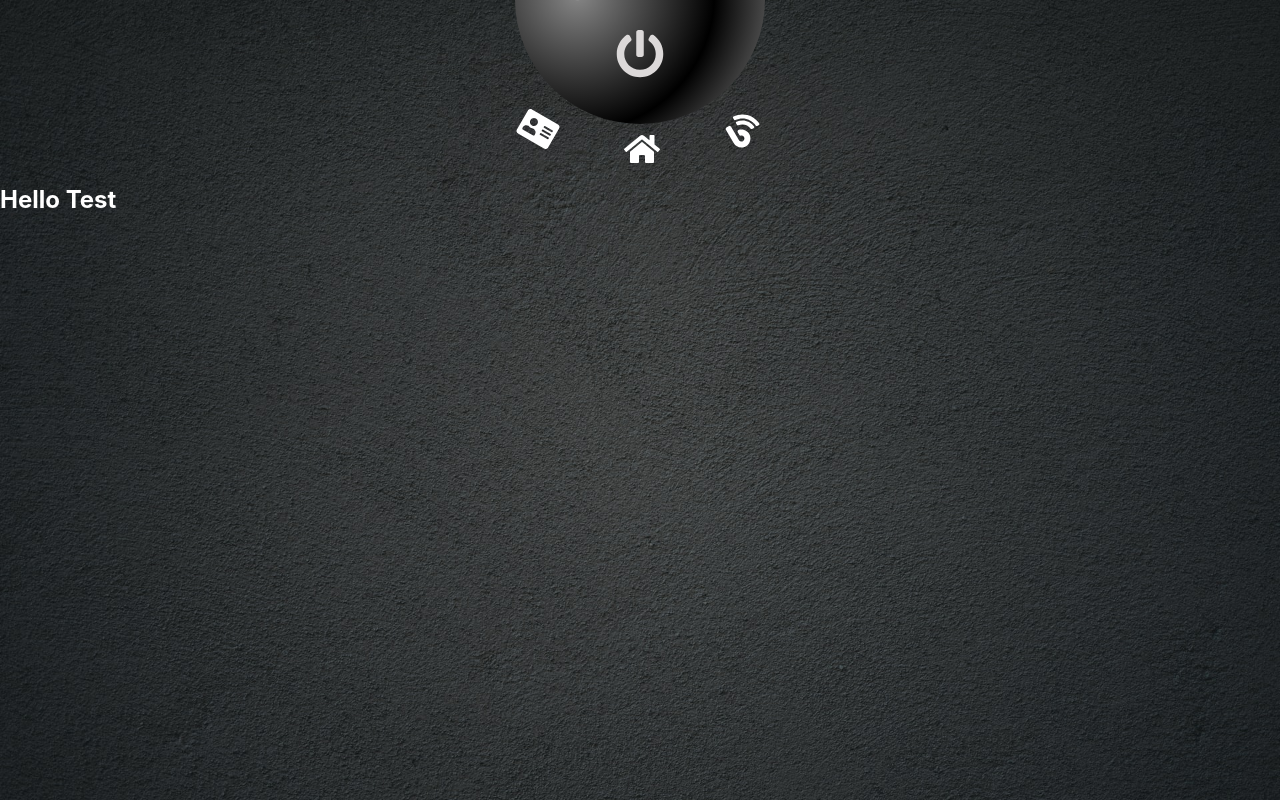
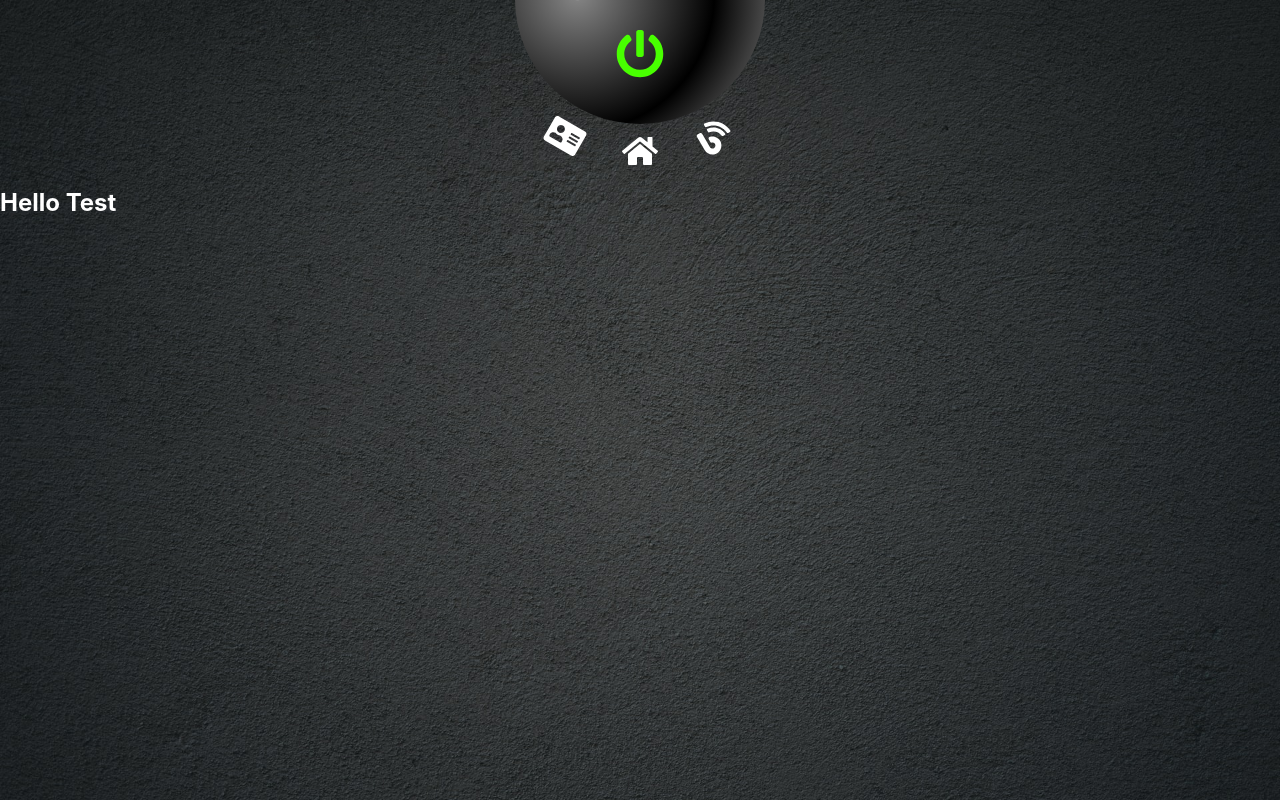
Before and after one commit to lyaegel88/cool-handed-luke, a React (Create React App) app: page / in a window 1280 px wide. Built offline with nearby package versions, Linux system fonts and the light colour scheme.

Commit message:
finished navigation placement

```diff
--- a/src/App.js
+++ b/src/App.js
@@ -1,35 +1,26 @@
-import React from 'react';
+import React, {useState} from 'react';
 import styles from './App.module.scss';
-import Navbar from "./components/Navbar/Navbar";
-import {faHome, faBlog, faAddressCard} from '@fortawesome/free-solid-svg-icons'
-import {FontAwesomeIcon} from "@fortawesome/react-fontawesome";
+import PowerGlobe from "./components/PowerGlobe/PowerGlobe";
+import NavLinks from "./components/NavLinks/NavLinks";
 
 const App = () => {
+    const [powerOn, setPowerOn] = useState(true);
+
+    const handlePowerButtonClick = () => {
+        setPowerOn(!powerOn);
+    }
+
     return (
         <div className={styles.backdrop}>
             <div className={styles.navContainer}>
                 <div className={styles.navLinks}>
-                    <div className={styles.leftContainer}>
-                       {/*Add logo/media icons/some media here later*/}
-                    </div>
+                    {/*Add logo/media icons/some media here later*/}
                 </div>
-                <div className={styles.navLinks}>
-                    <Navbar/>
-                    <div className={styles.navIcons}>
-                        <div>
-                            <div className={styles.aboutContainer}>
-                                <FontAwesomeIcon className={styles.about} icon={faAddressCard} size="2x"/>
-                            </div>
-                        </div>
-                        <div>
-                            <FontAwesomeIcon className={styles.home} icon={faHome} size="2x"/>
-                        </div>
-                        <div>
-                            <div className={styles.blogContainer}>
-                                <FontAwesomeIcon className={styles.blog} icon={faBlog} size="2x"/>
-                            </div>
-                        </div>
-                    </div>
+                <div className={styles.powerGlobe}>
+                    <PowerGlobe
+                        handleOnClick={handlePowerButtonClick}
+                        power={powerOn}/>
+                    {powerOn && <NavLinks />}
                 </div>
                 <div className={styles.navLinks}>
                     {/*Add something here later?*/}
--- a/src/App.module.scss
+++ b/src/App.module.scss
@@ -19,34 +19,6 @@
   flex-grow: 1;
 }
 
-.leftContainer {
-  display: flex;
+.powerGlobe {
+  width: 250px;
 }
-
-.navIcons {
-  display: flex;
-  justify-content: space-evenly;
-  align-items: center;
-}
-
-.home, .about, .blog {
-  color: white;
-}
-
-.home:hover, .about:hover, .blog:hover {
-  color: #00f800
-}
-
-.aboutContainer {
-  position: relative;
-  top: -20px;
-  left: 30px;
-  transform: rotate(30deg);
-}
-
-.blogContainer {
-  position: relative;
-  top: -20px;
-  right: 30px;
-  transform: rotate(-30deg);
-}
--- /dev/null
+++ b/src/components/NavLinks/NavLinks.js
@@ -0,0 +1,26 @@
+import styles from "./NavLinks.module.scss";
+import {FontAwesomeIcon} from "@fortawesome/react-fontawesome";
+import {faAddressCard, faBlog, faHome} from "@fortawesome/free-solid-svg-icons";
+import React from "react";
+
+const NavLinks = () => {
+    return (
+        <React.Fragment>
+            <div>
+                <div className={styles.aboutContainer}>
+                    <FontAwesomeIcon className={styles.about} icon={faAddressCard} size="2x"/>
+                </div>
+            </div>
+            <div className={styles.homeContainer}>
+                <FontAwesomeIcon className={styles.home} icon={faHome} size="2x"/>
+            </div>
+            <div>
+                <div className={styles.blogContainer}>
+                    <FontAwesomeIcon className={styles.blog} icon={faBlog} size="2x"/>
+                </div>
+            </div>
+        </React.Fragment>
+    )
+}
+
+export default NavLinks;
--- /dev/null
+++ b/src/components/NavLinks/NavLinks.module.scss
@@ -0,0 +1,42 @@
+.home, .about, .blog {
+  color: white;
+}
+
+.home:hover, .about:hover, .blog:hover {
+  color: #00f800
+}
+
+.homeContainer {
+  position: absolute;
+  max-width: 36px;
+  margin-left: auto;
+  margin-right: auto;
+  left: 0;
+  right: 0;
+  top: 135px;
+  text-align: center;
+}
+
+.aboutContainer {
+  position: absolute;
+  max-width: 46px;
+  margin-left: auto;
+  margin-right: auto;
+  left: 0;
+  right: 150px;
+  top: 120px;
+  text-align: center;
+  transform: rotate(30deg);
+}
+
+.blogContainer {
+  position: absolute;
+  max-width: 44px;
+  margin-left: auto;
+  margin-right: auto;
+  right: 0;
+  left: 150px;
+  top: 120px;
+  text-align: center;
+  transform: rotate(-30deg);
+}
--- a/src/components/Navbar/Navbar.js
+++ /dev/null
@@ -1,16 +0,0 @@
-import styles from './Navbar.module.scss'
-// import ListItem from "../ListItem/ListItem";
-import { FontAwesomeIcon } from '@fortawesome/react-fontawesome'
-// import { faHome, faAddressCard, faBlog } from '@fortawesome/free-solid-svg-icons'
-import { faPowerOff, faHome} from '@fortawesome/free-solid-svg-icons'
-
-const Navbar = () => {
-    return (
-        <div className={styles.navbar}>
-            <div className={styles.halfCircle} />
-            <FontAwesomeIcon className={styles.icon} icon={faPowerOff} size="3x"/>
-        </div>
-    )
-}
-
-export default Navbar;
--- /dev/null
+++ b/src/components/PowerGlobe/PowerGlobe.js
@@ -0,0 +1,19 @@
+import styles from './PowerGlobe.module.scss'
+import { FontAwesomeIcon } from '@fortawesome/react-fontawesome'
+import { faPowerOff} from '@fortawesome/free-solid-svg-icons'
+
+const PowerGlobe = props => {
+    const color = props.power ? styles.colorOn : styles.colorOff;
+    return (
+        <div className={styles.powerGlobe}>
+            <div className={styles.halfCircle} />
+            <FontAwesomeIcon
+                className={`${styles.icon} ${color}`}
+                icon={faPowerOff}
+                size="3x"
+                onClick={props.handleOnClick}/>
+        </div>
+    )
+}
+
+export default PowerGlobe;
--- a/src/components/Navbar/Navbar.module.scss
+++ b/src/components/PowerGlobe/PowerGlobe.module.scss
@@ -1,10 +1,10 @@
-.navbar {
+.powerGlobe {
   display: flex;
   justify-content: center;
   align-items: center;
   z-index: -1;
   font-family: "Sora", serif;
-  padding-bottom: 85px;
+  padding-bottom: 120px;
 }
 
 .halfCircle {
@@ -21,11 +21,18 @@
 }
 
 .icon {
-  color: #dcd9d9;
   position: relative;
   top: 30px;
 
+  &.colorOn {
+    color: #48ff00;
+  }
+
+  &.colorOff {
+    color: gray;
+  }
+
   &:hover {
-    color: #00f800;
+    color: #03cb03;
   }
 }
```
